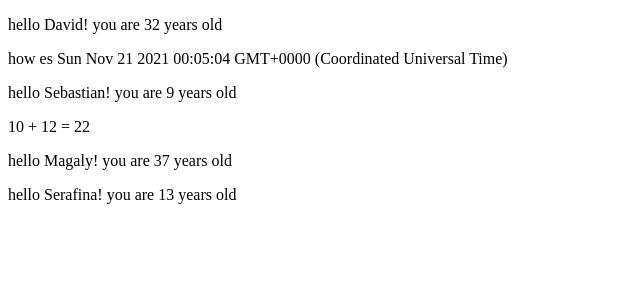
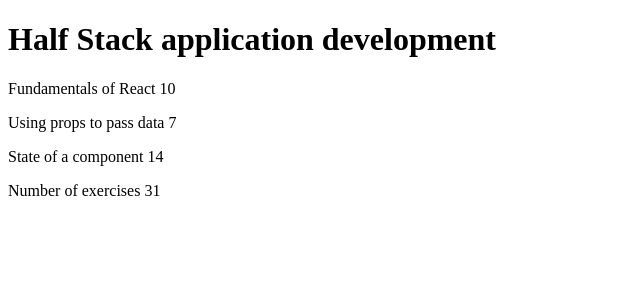
Before and after one commit to davidildefonso/fullstackopen-part2, a React (Create React App) app in the folder courseinfo/: page / in a window 1280 px wide. Shown: the top 300 px of the page, without its empty margins (0-640 px from the left). Built offline with nearby package versions, Linux system fonts and the light colour scheme.

Commit message:
add ex 1.1

```diff
--- a/courseinfo/src/App.js
+++ b/courseinfo/src/App.js
@@ -1,29 +1,47 @@
-import React from "react";
+import React from 'react'
 
-const Hello = (props) => (
-	<p>  hello {props.name}! you are {props.age} years old </p>
+
+const Header = (props) => (
+  <h1>{props.course}</h1>
+)
+
+const Content = (props) => (
+		<>
+   		<p>
+        {props.part1} {props.exercises1}
+      </p>
+      <p>
+        {props.part2} {props.exercises2}
+      </p>
+      <p>
+        {props.part3} {props.exercises3}
+      </p>
+		</>
+)
+
+const Total = (props) => (
+ 	<p>Number of exercises {props.exercises1 + props.exercises2 + props.exercises3}</p>
 )
 
 const App = () => {
+  const course = 'Half Stack application development'
+  const part1 = 'Fundamentals of React'
+  const exercises1 = 10
+  const part2 = 'Using props to pass data'
+  const exercises2 = 7
+  const part3 = 'State of a component'
+  const exercises3 = 14
 
-	const now = new Date();
-	const a = 10;
-	const b = 12;
+  return (
+    <div>
+			<Header   course={course} />
 
-	return (
-			<>
-				<Hello name="David"  age="32" />
-				<p> how es {now.toString()} </p>
-				<Hello name="Sebastian" age="9"  />
-				<p> {a} + {b} = { a + b } </p>
-				<Hello  name="Magaly" age="37"  />
-				<Hello name="Serafina" age="13" />
-			</>
+			<Content   exercises1 = {exercises1} exercises2 = {exercises2} exercises3 = {exercises3}
+				 				part1 = {part1} part2 = {part2} part3 = {part3}  />
 
-	)
-
+			<Total exercises1 = {exercises1} exercises2 = {exercises2} exercises3 = {exercises3}  />
+    </div>
+  )
 }
 
-;
-
-export default App;
+export default App
```
